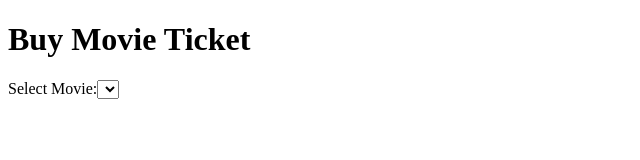
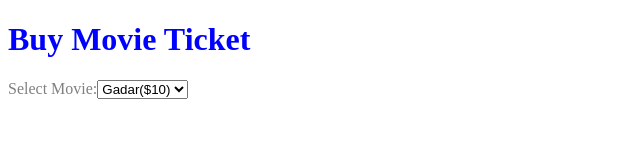
Before and after one commit to Amandeepkaur212/c0780212_CSD2214_7_Test1_MovieTickets, a plain HTML site: page index.html in a window 1280 px wide. Shown: the whole page, without its empty margins (0-640 px from the left). Drawn offline with Linux system fonts and the light colour scheme.

Commit message:
css file

```diff
--- a/index.html
+++ b/index.html
@@ -4,15 +4,16 @@
     <meta charset="UTF-8">
     <meta http-equiv="X-UA-Compatible" content="IE=edge">
     <meta name="viewport" content="width=device-width, initial-scale=1.0">
-    <title>Home page<</title>
+    <title>Home page</title>
+    <link rel="stylesheet" href="index.css">
 </head>
 <body>
     <h1>Buy Movie Ticket</h1>
     <div class="movie">
         <label> Select Movie:<select id="select1"></label>
-            <option value="Gadar($10)"></option>
-            <option value="Indian($20)"></option>
-            <option value="Dil Se($15)"></option>
+            <option value="">Gadar($10)</option>
+            <option value="">Indian($20)</option>
+            <option value="">Canada()</option>
 
 
 </body>
```
